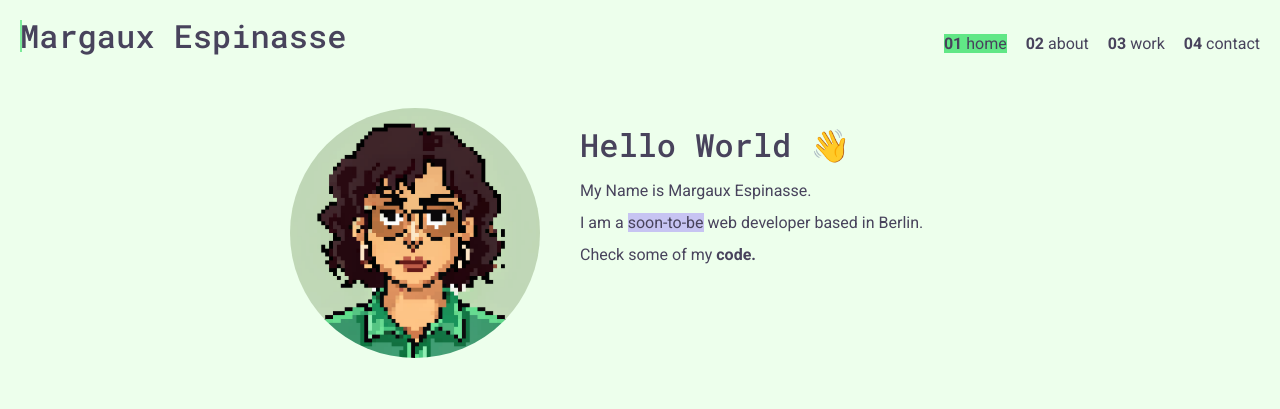
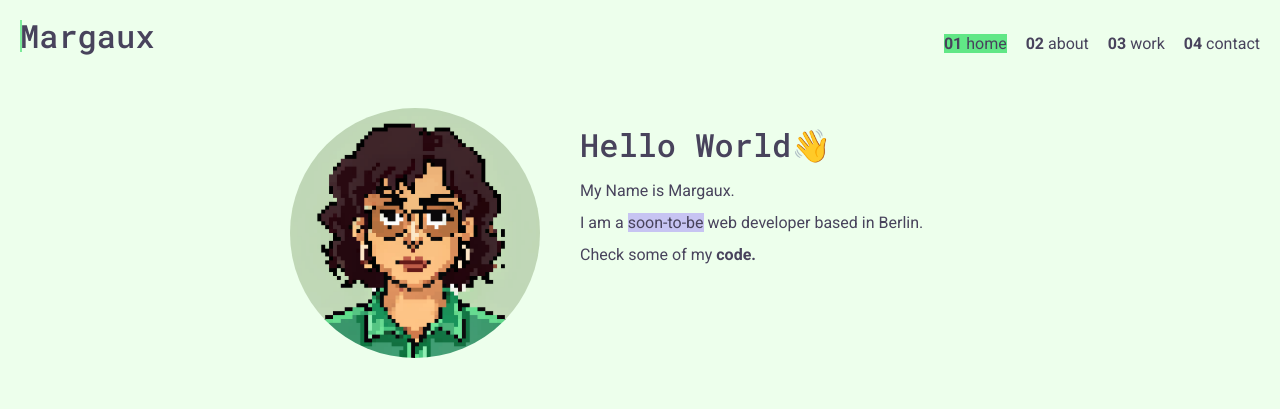
Before and after one commit to margaux-works/portfolio-site, a plain HTML site: page index.html in a window 1280 px wide. Shown: the top 409 px of the page. Drawn offline with nearby package versions, Linux system fonts and the light colour scheme.

Commit message:
Last name removed from all pages

```diff
--- a/index.html
+++ b/index.html
@@ -26,15 +26,8 @@
 
   <body>
     <header class="page-header">
-      <!-- insert logo -->
-      <!-- <img
-        src="./img/Margaux_Espinasse-title_new.png"
-        alt="Title Margaux Espinasse"
-        width="350px"
-        class="page-header__item"
-      /> -->
       <div id="title-logo" class="pullRight">
-        <a href="index.html" class="page-header__item">Margaux Espinasse</a>
+        <a href="index.html" class="page-header__item">Margaux</a>
       </div>
       <nav class="main-navigation page-header__item">
         <ul role="menubar" class="navigation-list">
@@ -77,8 +70,8 @@
         alt="Portrait of Margaux in pixel art"
         class="profile_portrait"
       />
-      <h1>Hello World 👋</h1>
-      <p>My Name is Margaux Espinasse.</p>
+      <h1>Hello World👋</h1>
+      <p>My Name is Margaux.</p>
       <p>
         I am a
         <span>soon-to-be</span>
```
Also changed, not shown: about.html (+4 -13 lines), work.html (+1 -8 lines).
